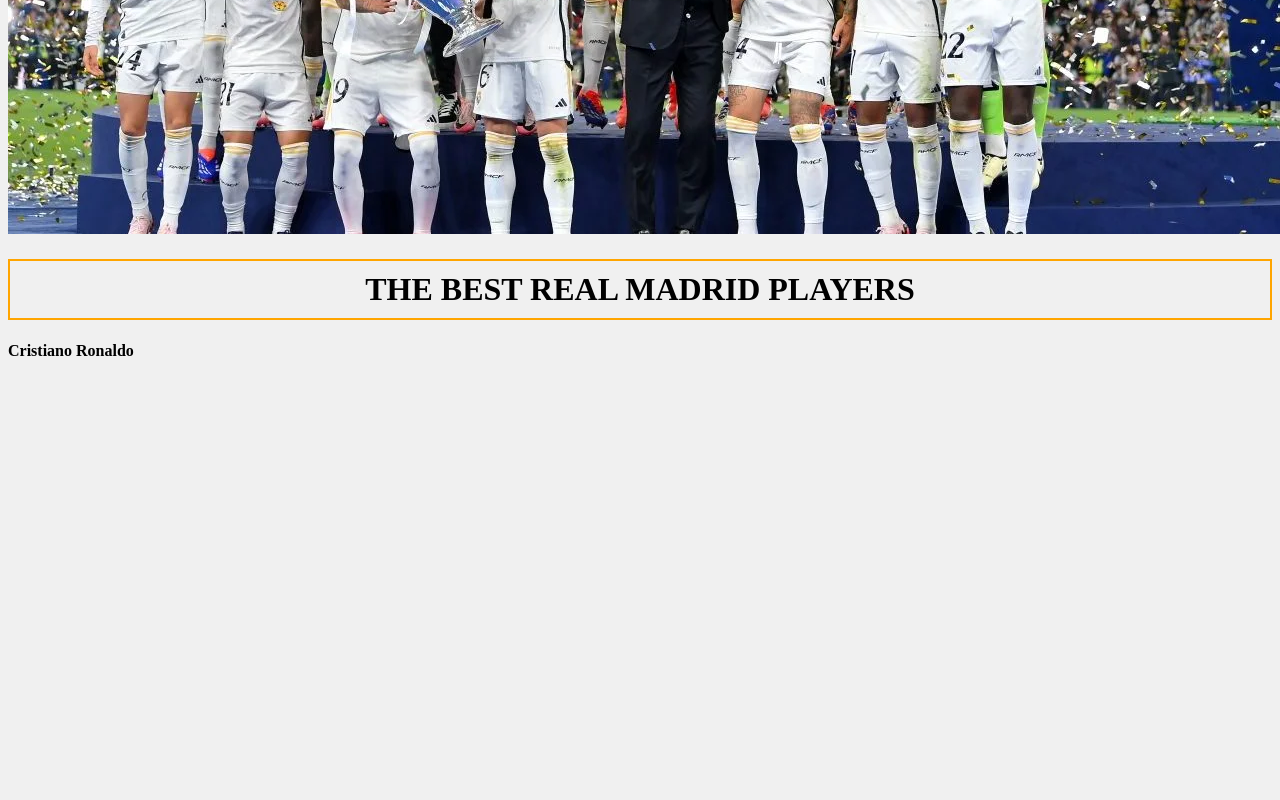
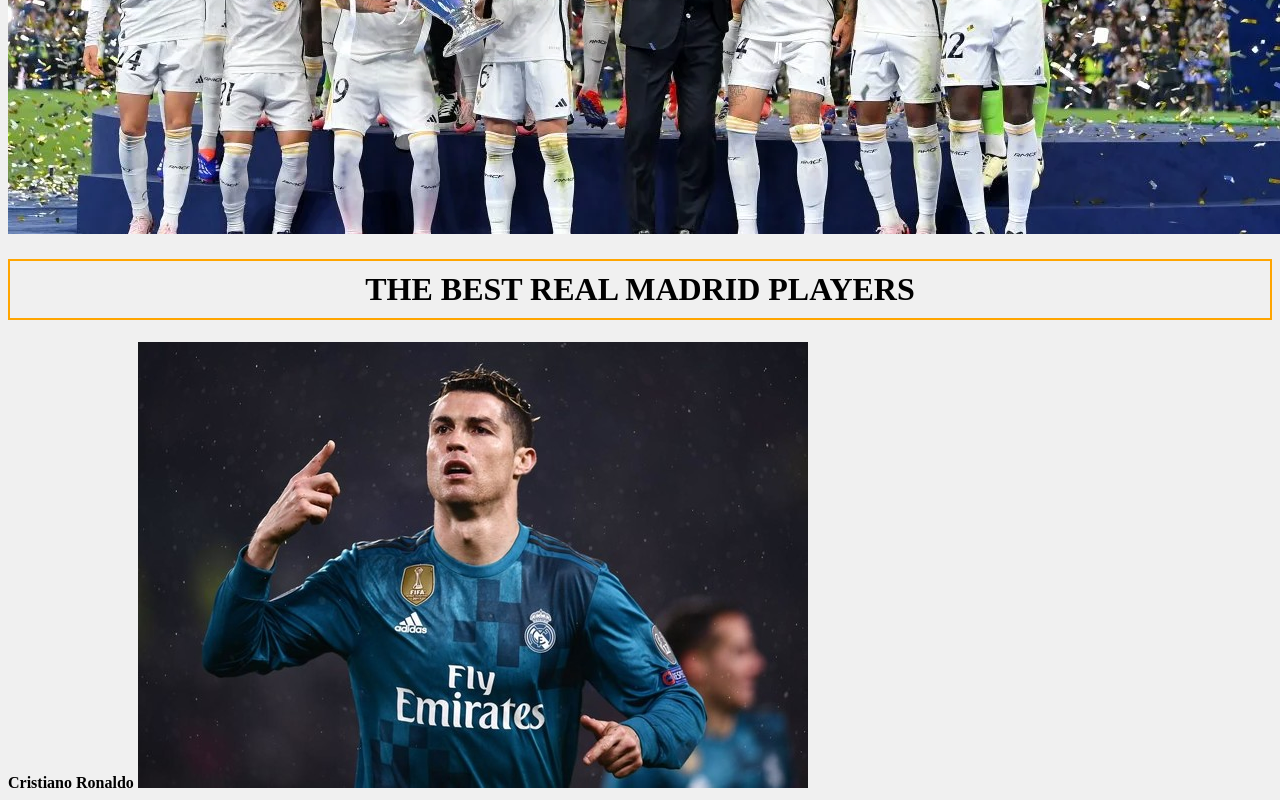
Before and after one commit to ii10395-oss/Isa-7F, a plain HTML site: page index.html in a window 1280 px wide. Shown: the part 727-1527 px from the top of the page. Before the commit the page ends 1095 px from the top, so only its background shows below. Drawn offline with Linux system fonts and the light colour scheme.

Commit message:
Update index.html

```diff
--- a/index.html
+++ b/index.html
@@ -17,6 +17,6 @@
 <img src="realmadrid.jpg" alt="A fluffy cat">
 <h1>THE BEST REAL MADRID PLAYERS</h1>
 <b>Cristiano Ronaldo<b>
-
+ <img src="ronaldo.jpg" alt="A fluffy cat">
 <body>
 <html>
```
